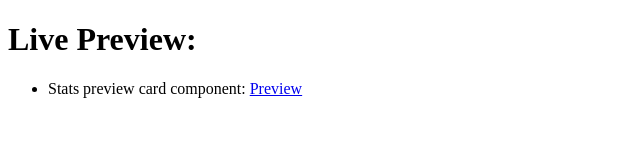
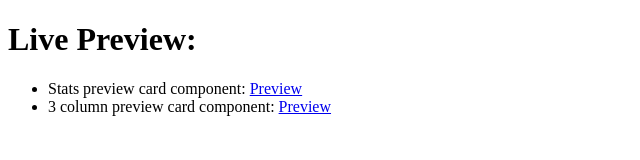
Before and after one commit to myidispg/frontend_mentor_practice, a plain HTML site: page index.html in a window 1280 px wide. Shown: the whole page, without its empty margins (0-640 px from the left). Drawn offline with Linux system fonts and the light colour scheme.

Commit message:
Added link for 2nd challenge

```diff
--- a/index.html
+++ b/index.html
@@ -10,6 +10,7 @@
     <h1>Live Preview:</h1>
     <ul>
         <li>Stats preview card component: <a href="./stats-preview-card-component-bootstrap/index.html">Preview</a></li>
+        <li>3 column preview card component: <a href="./3-column-preview-card-component-main/index.html">Preview</a></li>
     </ul>
 </body>
 </html>
```
